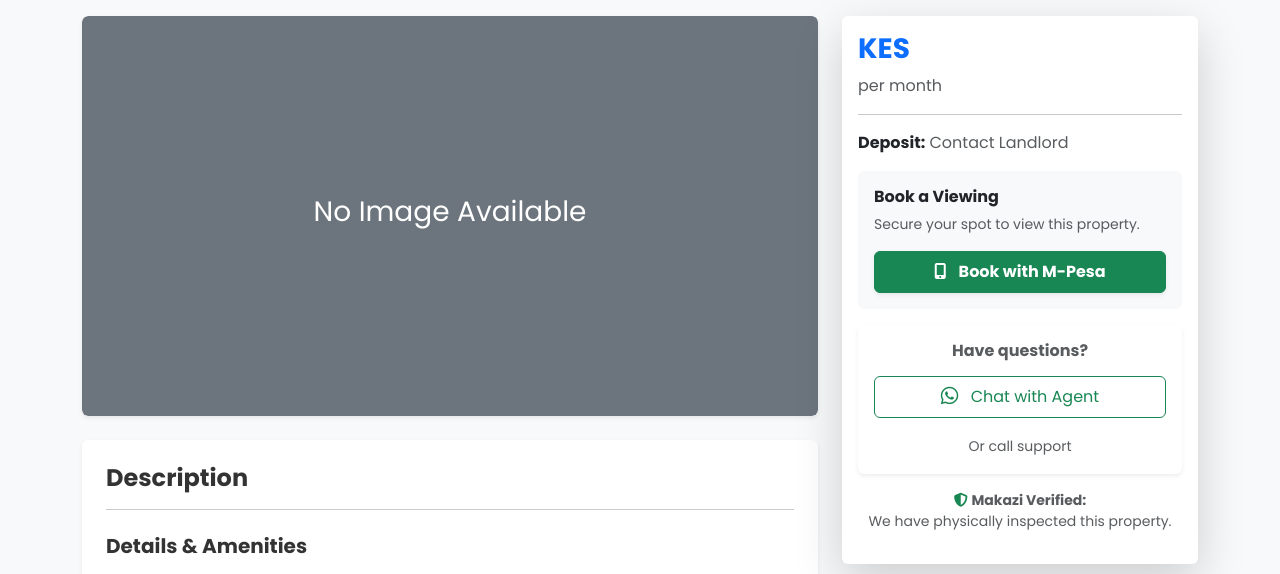
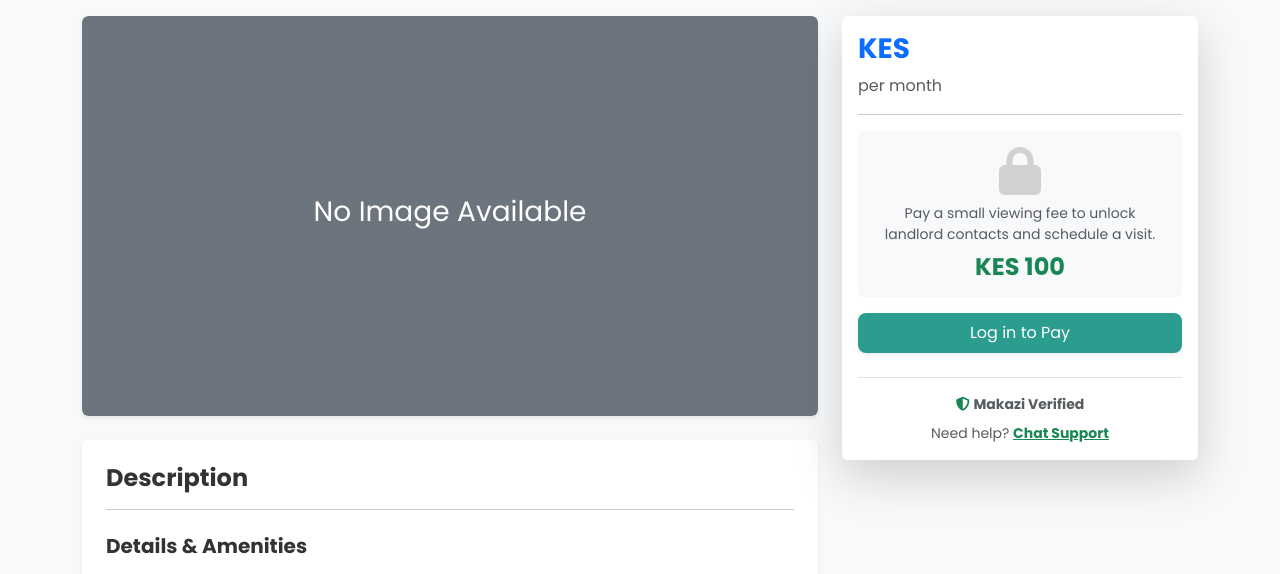
Before and after one commit to itsjose-prog/makazi-link, a Django app: template templates/core/property_detail.html in a window 1280 px wide. Shown: the part 104-678 px from the top of the page. Run offline with Django 5.2, Linux system fonts and the light colour scheme; the template is opened without the code that fills it, so the values that code supplies are empty.

Commit message:
Update property detail with pay-to-reveal logic

```diff
--- a/templates/core/property_detail.html
+++ b/templates/core/property_detail.html
@@ -50,36 +50,52 @@
         </div>
 
         <div class="col-md-4">
-            <div class="card shadow-lg border-0 sticky-top" style="top: 100px;"> <div class="card-body">
+            <div class="card shadow-lg border-0 sticky-top" style="top: 100px;">
+                <div class="card-body">
                     <h3 class="text-primary fw-bold">KES {{ property.price|floatformat:0 }}</h3>
                     <p class="text-muted">per month</p>
                     <hr>
 
-                    <p><strong>Deposit:</strong> <span class="text-muted">Contact Landlord</span></p>
+                    {% if has_paid %}
+                        <div class="alert alert-success border-0 mb-3">
+                            <i class="fas fa-check-circle me-2"></i> <strong>Contact Unlocked!</strong>
+                        </div>
 
-                    <div class="card p-3 bg-light border-0">
-                        <h6 class="fw-bold mb-2">Book a Viewing</h6>
-                        <p class="small text-muted mb-3">Secure your spot to view this property.</p>
+                        <p class="mb-1 text-muted small">Landlord Name:</p>
+                        <h5 class="fw-bold mb-3">{{ property.landlord.username|title }}</h5>
 
-                        <a href="{% url 'initiate_payment' property.id %}" class="btn btn-success w-100 shadow-sm py-2">
-                            <i class="fas fa-mobile-alt me-2"></i> <strong>Book with M-Pesa</strong>
+                        <p class="mb-1 text-muted small">Phone Number:</p>
+                        <a href="tel:0712345678" class="btn btn-outline-dark w-100 mb-2 py-2">
+                            <i class="fas fa-phone-alt text-success me-2"></i> 0712 345 678
                         </a>
-                    </div>
 
-                    <div class="card shadow-sm border-0 mt-3">
-                        <div class="card-body text-center">
-                            <h6 class="fw-bold text-muted mb-3">Have questions?</h6>
+                        <a href="mailto:{{ property.landlord.email }}" class="btn btn-outline-secondary w-100 btn-sm">
+                             <i class="fas fa-envelope me-2"></i> Email Landlord
+                        </a>
 
-                            <a href="https://wa.me/?text=I'm%20interested%20in%20{{ property.title }}" target="_blank" class="btn btn-outline-success w-100 py-2 mb-3">
-                                <i class="fab fa-whatsapp fa-lg me-2"></i> Chat with Agent
+                    {% else %}
+                        <div class="text-center bg-light p-3 rounded mb-3">
+                            <i class="fas fa-lock fa-3x text-muted opacity-25 mb-2"></i>
+                            <p class="small text-muted mb-2">Pay a small viewing fee to unlock landlord contacts and schedule a visit.</p>
+                            <h4 class="fw-bold text-success mb-0">KES 100</h4>
+                        </div>
+
+                        {% if user.is_authenticated %}
+                            <a href="{% url 'initiate_payment' property.id %}" class="btn btn-success w-100 shadow-sm py-2 btn-lg hover-effect">
+                                <span class="fw-bold">Pay to Unlock</span> <i class="fas fa-unlock ms-2"></i>
                             </a>
+                        {% else %}
+                            <a href="{% url 'login' %}?next={{ request.path }}" class="btn btn-primary w-100 shadow-sm py-2">
+                                Log in to Pay
+                            </a>
+                        {% endif %}
 
-                            <small class="text-muted">Or call support</small>
-                        </div>
-                    </div>
-
-                    <div class="mt-3 small text-muted text-center">
-                        <p><i class="fas fa-shield-alt text-success"></i> <strong>Makazi Verified:</strong> <br> We have physically inspected this property.</p>
+                    {% endif %}
+                    <div class="mt-4 pt-3 border-top text-center">
+                        <p class="small text-muted mb-2">
+                            <i class="fas fa-shield-alt text-success"></i> <strong>Makazi Verified</strong>
+                        </p>
+                        <small class="text-muted d-block">Need help? <a href="https://wa.me/?text=Help%20with%20{{ property.title }}" target="_blank" class="text-success fw-bold">Chat Support</a></small>
                     </div>
                 </div>
             </div>
```
Also changed, not shown: apps/core/views.py (+14 -2 lines).
